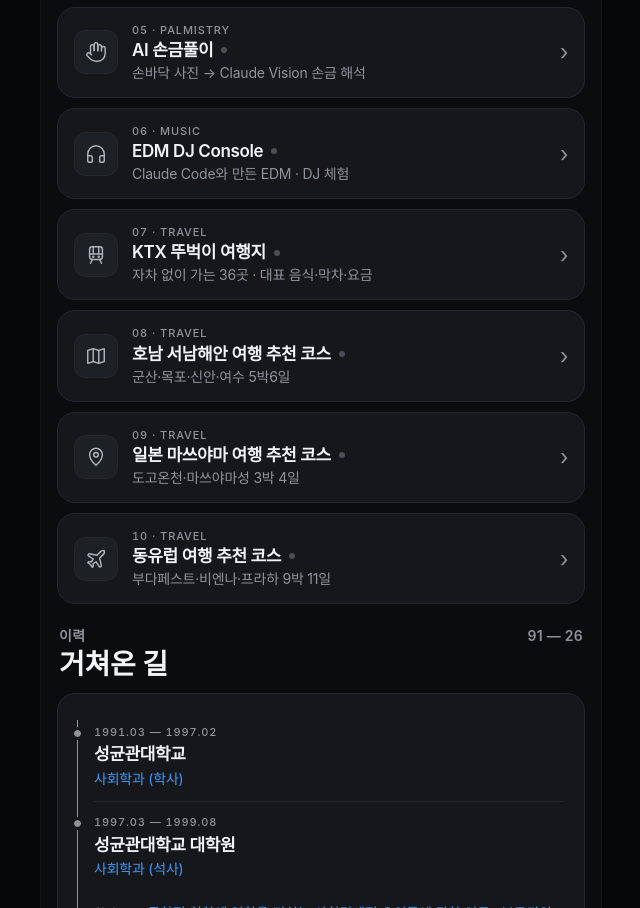
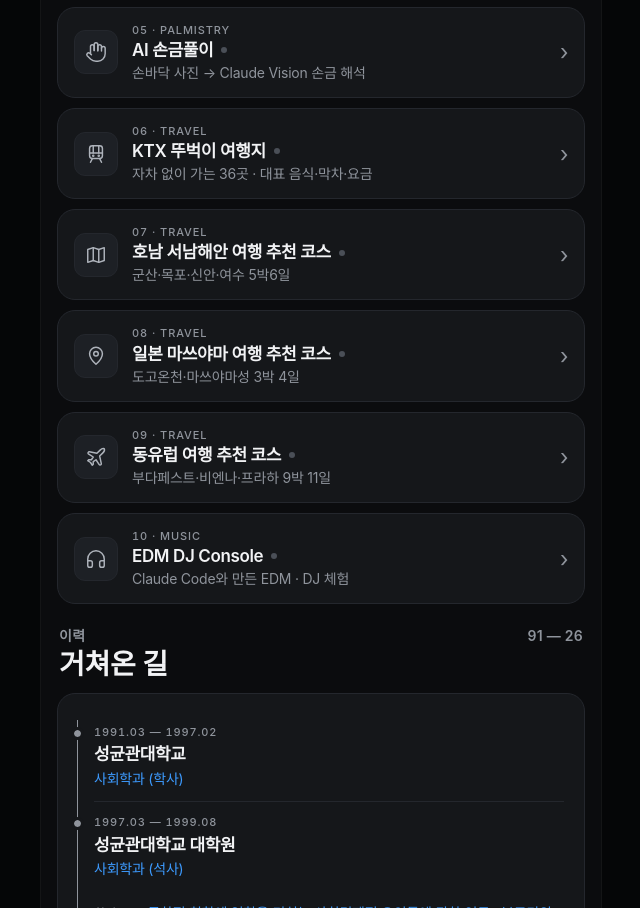
Before and after one commit to jongho1972/my-homepage, a plain HTML site: page index.html in a window 1280 px wide. Shown: the part 802-1710 px from the top of the page, without its empty margins (319-959 px from the left). Drawn offline with Linux system fonts and the light colour scheme; a web font is replaced by a local one.

Commit message:
EDM(MUSIC) 카드를 맨 마지막(10번)으로 이동, 여행 카드 번호 재정렬
Co-Authored-By: Claude Opus 5.5 <noreply@anthropic.com>
Claude-Session: https://claude.ai/code/session_011uGNRSqCYZYAJSq4WYek8q

```diff
--- a/index.html
+++ b/index.html
@@ -112,19 +112,10 @@
         </span>
         <span class="proj-tail" aria-hidden="true"><span class="proj-cta">OPEN</span><span class="proj-chev">›</span></span>
       </a>
-      <a class="card project-row project-row-live" href="https://edm-jahwk.netlify.app">
-        <span class="proj-icon" aria-hidden="true"><svg viewBox="0 0 24 24"><path d="M3 14h3a2 2 0 0 1 2 2v3a2 2 0 0 1-2 2H5a2 2 0 0 1-2-2v-7a9 9 0 0 1 18 0v7a2 2 0 0 1-2 2h-1a2 2 0 0 1-2-2v-3a2 2 0 0 1 2-2h3"/></svg></span>
-        <span class="proj-body">
-          <span class="proj-meta"><span class="proj-idx">06</span><span class="proj-tag">MUSIC</span></span>
-          <span class="proj-title">EDM DJ Console<span class="proj-live" aria-label="라이브"></span></span>
-          <span class="proj-sub">Claude Code와 만든 EDM · DJ 체험</span>
-        </span>
-        <span class="proj-tail" aria-hidden="true"><span class="proj-cta">OPEN</span><span class="proj-chev">›</span></span>
-      </a>
       <a class="card project-row project-row-live" href="https://tour-ktx-jhawk.netlify.app">
         <span class="proj-icon" aria-hidden="true"><svg viewBox="0 0 24 24"><rect x="5" y="3" width="14" height="14" rx="3"/><path d="M5 11h14"/><path d="M9 3v8"/><path d="M15 3v8"/><circle cx="9" cy="14" r="0.6"/><circle cx="15" cy="14" r="0.6"/><path d="M8 17l-2 4"/><path d="M16 17l2 4"/></svg></span>
         <span class="proj-body">
-          <span class="proj-meta"><span class="proj-idx">07</span><span class="proj-tag">TRAVEL</span></span>
+          <span class="proj-meta"><span class="proj-idx">06</span><span class="proj-tag">TRAVEL</span></span>
           <span class="proj-title">KTX 뚜벅이 여행지<span class="proj-live" aria-label="라이브"></span></span>
           <span class="proj-sub">자차 없이 가는 36곳 · 대표 음식·막차·요금</span>
         </span>
@@ -133,7 +124,7 @@
       <a class="card project-row project-row-live" href="https://tour-jeolla-jhawk.netlify.app">
         <span class="proj-icon" aria-hidden="true"><svg viewBox="0 0 24 24"><path d="M9 4 3 6v14l6-2 6 2 6-2V4l-6 2-6-2z"/><path d="M9 4v14"/><path d="M15 6v14"/></svg></span>
         <span class="proj-body">
-          <span class="proj-meta"><span class="proj-idx">08</span><span class="proj-tag">TRAVEL</span></span>
+          <span class="proj-meta"><span class="proj-idx">07</span><span class="proj-tag">TRAVEL</span></span>
           <span class="proj-title">호남 서남해안 여행 추천 코스<span class="proj-live" aria-label="라이브"></span></span>
           <span class="proj-sub">군산·목포·신안·여수 5박6일</span>
         </span>
@@ -142,7 +133,7 @@
       <a class="card project-row project-row-live" href="https://tour-matsuyama-jhawk.netlify.app">
         <span class="proj-icon" aria-hidden="true"><svg viewBox="0 0 24 24"><path d="M12 21s-7-6.2-7-11.5a7 7 0 0 1 14 0C19 14.8 12 21 12 21z"/><circle cx="12" cy="9.5" r="2.5"/></svg></span>
         <span class="proj-body">
-          <span class="proj-meta"><span class="proj-idx">09</span><span class="proj-tag">TRAVEL</span></span>
+          <span class="proj-meta"><span class="proj-idx">08</span><span class="proj-tag">TRAVEL</span></span>
           <span class="proj-title">일본 마쓰야마 여행 추천 코스<span class="proj-live" aria-label="라이브"></span></span>
           <span class="proj-sub">도고온천·마쓰야마성 3박 4일</span>
         </span>
@@ -151,9 +142,18 @@
       <a class="card project-row project-row-live" href="https://tour-europe-jhawk.netlify.app">
         <span class="proj-icon" aria-hidden="true"><svg viewBox="0 0 24 24"><path d="M17.8 19.2 16 11l3.5-3.5C21 6 21.5 4 21 3c-1-.5-3 0-4.5 1.5L13 8 4.8 6.2c-.5-.1-.9.1-1.1.5l-.3.5c-.2.5-.1 1 .3 1.3L9 12l-2 3H4l-1 1 3 2 2 3 1-1v-3l3-2 3.5 5.3c.3.4.8.5 1.3.3l.5-.2c.4-.3.6-.7.5-1.2z"/></svg></span>
         <span class="proj-body">
-          <span class="proj-meta"><span class="proj-idx">10</span><span class="proj-tag">TRAVEL</span></span>
+          <span class="proj-meta"><span class="proj-idx">09</span><span class="proj-tag">TRAVEL</span></span>
           <span class="proj-title">동유럽 여행 추천 코스<span class="proj-live" aria-label="라이브"></span></span>
           <span class="proj-sub">부다페스트·비엔나·프라하 9박 11일</span>
+        </span>
+        <span class="proj-tail" aria-hidden="true"><span class="proj-cta">OPEN</span><span class="proj-chev">›</span></span>
+      </a>
+      <a class="card project-row project-row-live" href="https://edm-jahwk.netlify.app">
+        <span class="proj-icon" aria-hidden="true"><svg viewBox="0 0 24 24"><path d="M3 14h3a2 2 0 0 1 2 2v3a2 2 0 0 1-2 2H5a2 2 0 0 1-2-2v-7a9 9 0 0 1 18 0v7a2 2 0 0 1-2 2h-1a2 2 0 0 1-2-2v-3a2 2 0 0 1 2-2h3"/></svg></span>
+        <span class="proj-body">
+          <span class="proj-meta"><span class="proj-idx">10</span><span class="proj-tag">MUSIC</span></span>
+          <span class="proj-title">EDM DJ Console<span class="proj-live" aria-label="라이브"></span></span>
+          <span class="proj-sub">Claude Code와 만든 EDM · DJ 체험</span>
         </span>
         <span class="proj-tail" aria-hidden="true"><span class="proj-cta">OPEN</span><span class="proj-chev">›</span></span>
       </a>
```
Also changed, not shown: 2 other files.
